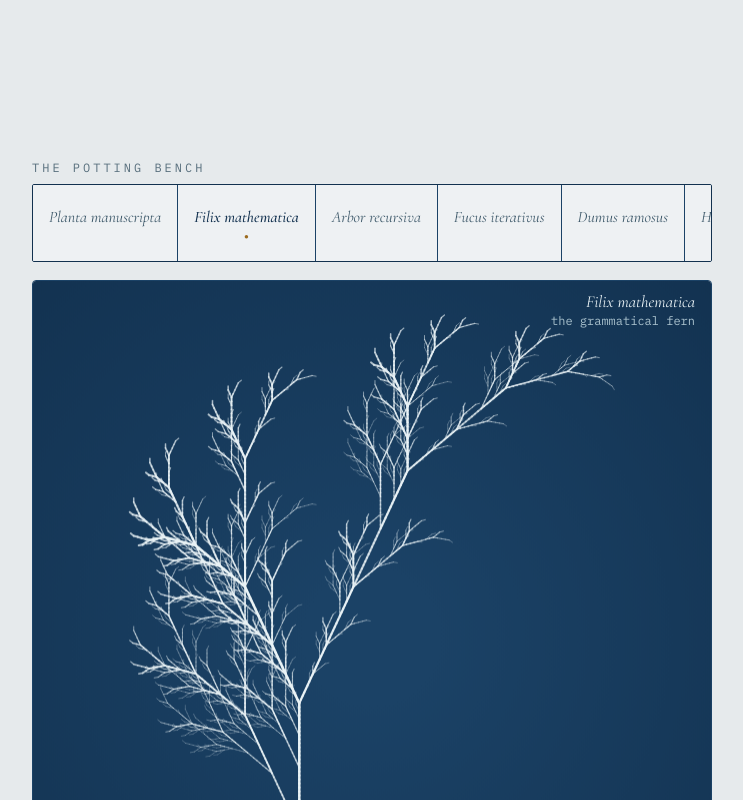
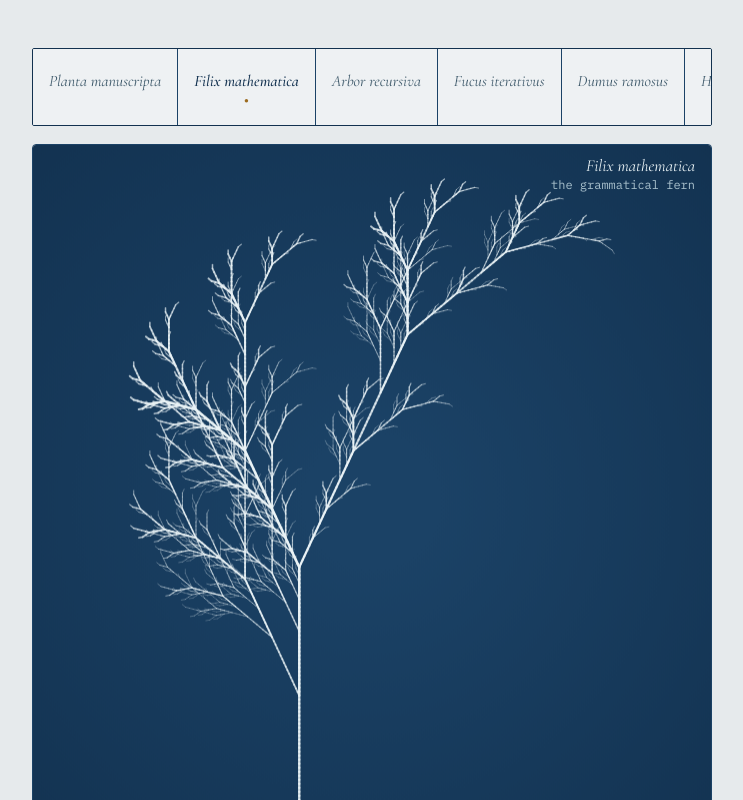
Before and after one commit to or-ni-thology/Planta-Manuscripta, a React (Vite) app: page / in a window 1280 px wide. Shown: the top 800 px of the page, without its empty margins (268-1011 px from the left). Built offline with nearby package versions, Linux system fonts and the light colour scheme.

Commit message:
removing the gap for faffing purposes

```diff
--- a/src/HortusGrammaticus.jsx
+++ b/src/HortusGrammaticus.jsx
@@ -1210,7 +1210,7 @@ export default function HortusGrammaticus() {
         {/* ——— header ——— brutally cut off, on purpose: a blank space held
             open for an illustrated title Alison will grow with the toy itself
             (she can grow words into trees now). */}
-        <header aria-hidden="true" style={{ height: "clamp(90px, 14vh, 160px)" }} />
+
 
         {/* Everything stacks in one centred column now: the potting-bench
             drawer of controls on top, the tree plate below it, then (hand mode)
@@ -1218,9 +1218,7 @@ export default function HortusGrammaticus() {
             plate change below — the whole point of the rearrange. */}
         <div style={{ maxWidth: 680, margin: "0 auto" }}>
           {/* ——— the potting bench: a sideways-slidey drawer, Mooring-style ——— */}
-          <div className={labelCls} style={{ color: C.dim, letterSpacing: "0.25em", marginBottom: 8 }}>
-            The potting bench
-          </div>
+
           <div
             style={{
               display: "flex",
```
